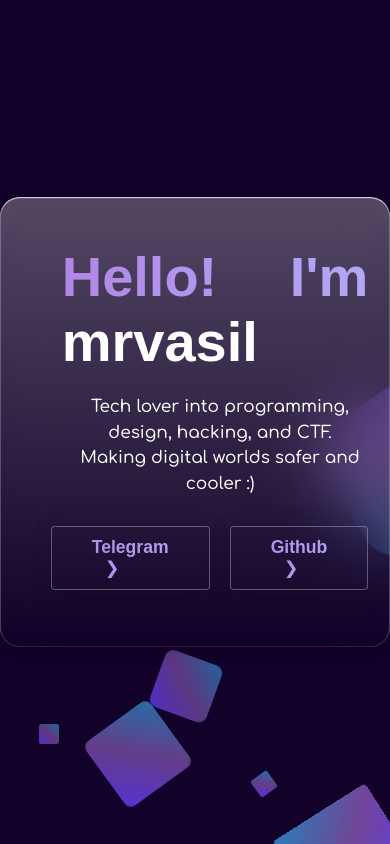
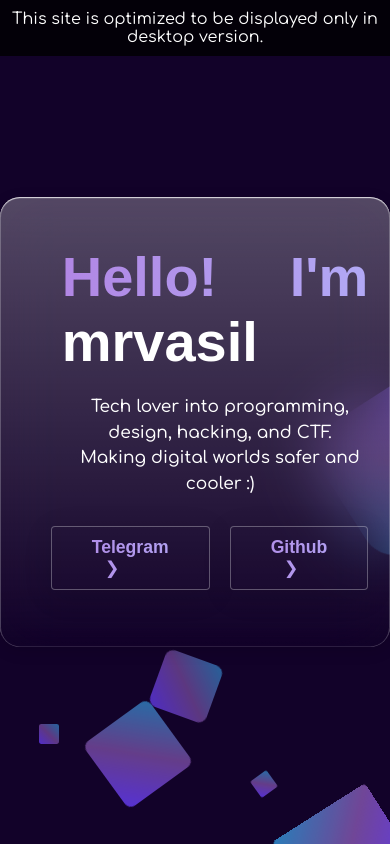
Before and after one commit to mrvasil/mrvasil.github.io, a plain HTML site: page index.html in a window 390 px wide. Drawn offline with nearby package versions, Linux system fonts and the light colour scheme; a web font is replaced by a local one.

Commit message:
mobile alarm

```diff
--- a/index.html
+++ b/index.html
@@ -10,6 +10,7 @@
 </head>
 <body>
 <!-- partial:index.partial.html -->
+<div class="mobile-alert">This site is optimized to be displayed only in desktop version.</div>
 <section>
       <div class="content">
         <div class="info">
--- a/style.css
+++ b/style.css
@@ -342,3 +342,25 @@
   gap: 20px; /* Добавляет пространство между кнопками */
   margin-left: 59px;
 }
+
+
+/* Стили для уведомления, видимого только на мобильных устройствах */
+.mobile-alert {
+  display: none; /* По умолчанию скрыто */
+  position: fixed;
+  top: 0;
+  left: 0;
+  width: 100%;
+  background-color: rgba(0,0,0,0.8);
+  color: white;
+  text-align: center;
+  padding: 10px;
+  font-size: 16px;
+  z-index: 1000;
+}
+
+@media (max-width: 500px) {
+  .mobile-alert {
+    display: block;
+  }
+}
```
